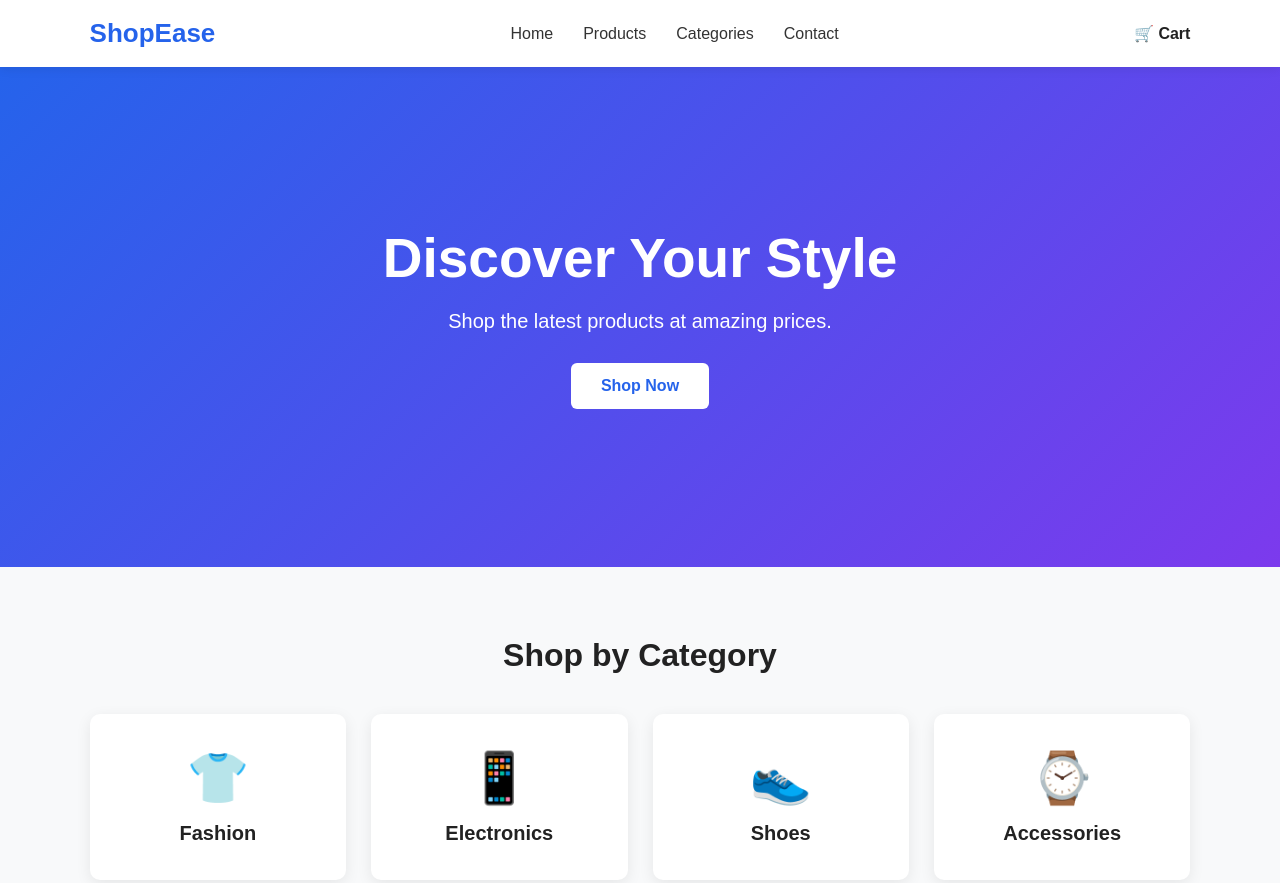
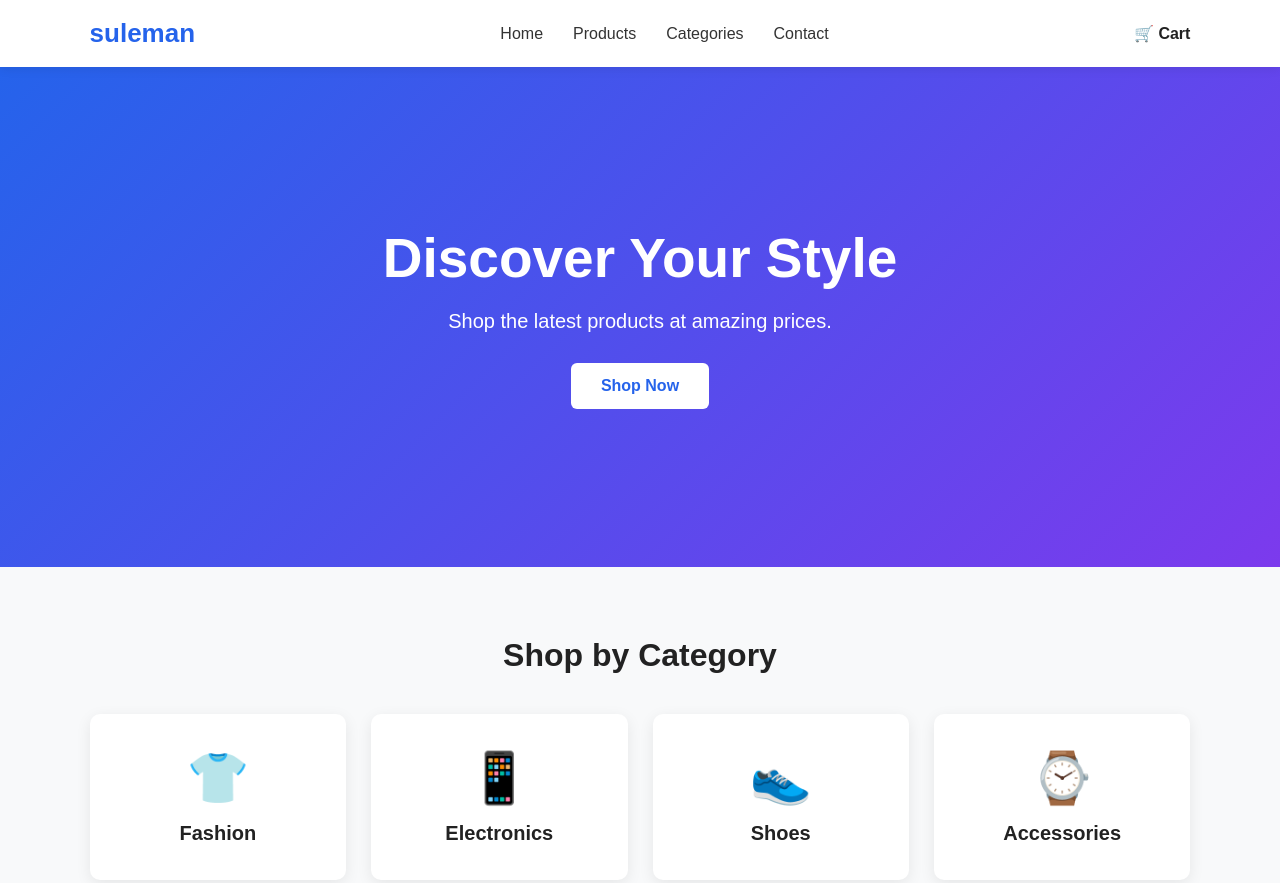
Before and after one commit to alikhan25540-dot/git-demo, a plain HTML site: page index.html in a window 1280 px wide. Shown: the top 883 px of the page. Drawn offline with Linux system fonts and the light colour scheme.

Commit message:
updated name of website

```diff
--- a/index.html
+++ b/index.html
@@ -12,7 +12,7 @@
 
     <!-- Header -->
     <header>
-        <div class="logo">ShopEase</div>
+        <div class="logo">suleman</div>
 
         <nav>
             <a href="#">Home</a>
```
